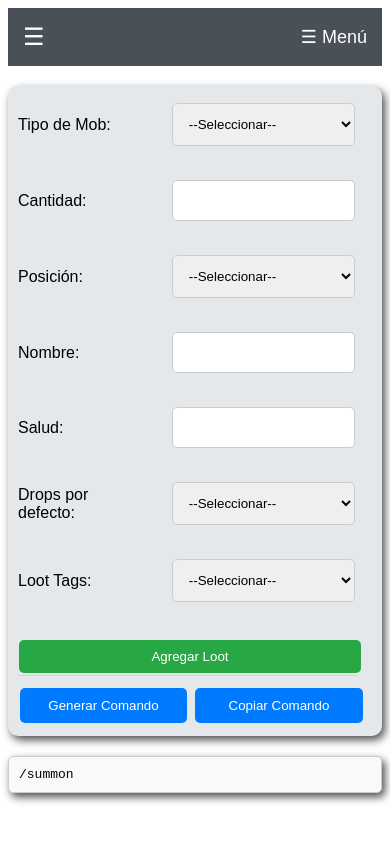
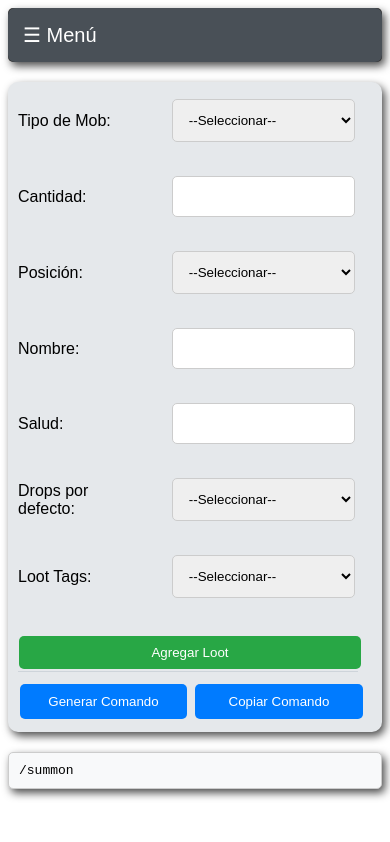
Before and after one commit to SebasOfEek/MineBlocks-Tools, a plain HTML site: page index.html in a window 390 px wide. Drawn offline with nearby package versions, Linux system fonts and the light colour scheme.

Commit message:
Update index.html

```diff
--- a/index.html
+++ b/index.html
@@ -297,7 +297,8 @@ button.add-loot {
         max-width: 100%;
         padding: 0;
         background-color: #333; /* Fondo del menú hamburguesa */
-        box-shadow: none;
+        box-shadow: 3px 4px 8px rgba(0, 0, 0, 0.7);
+        border-radius: 5px;
     }
 
     .menu-icon {
@@ -307,15 +308,10 @@ button.add-loot {
         padding: 15px;
         color: white;
         background-color: #495057;
-        font-size: 18px;
+        font-size: 20px;
         cursor: pointer;
         user-select: none;
-    }
-
-    .menu-icon::before {
-        content: '☰'; /* Icono de hamburguesa */
-        margin-right: 10px;
-        font-size: 24px;
+        border-radius: 7px;
     }
 
     .menu ul.menu-list {
```
